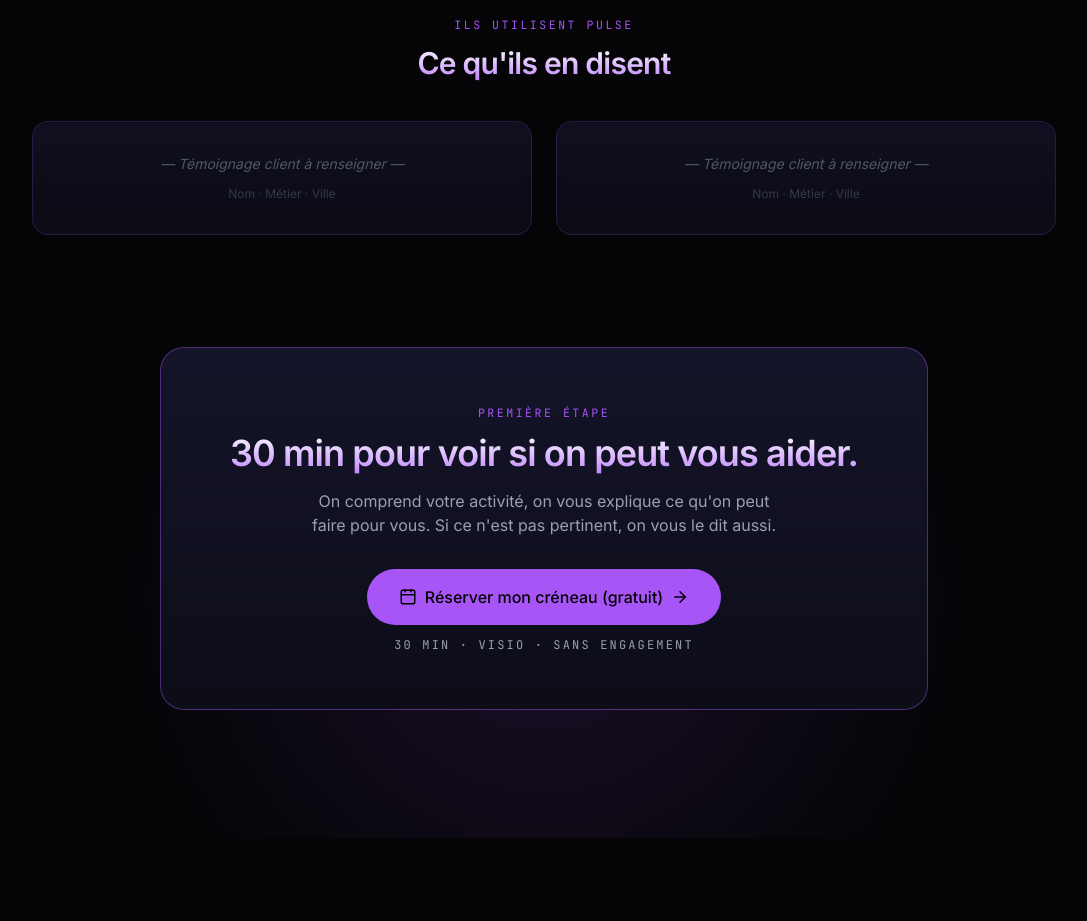
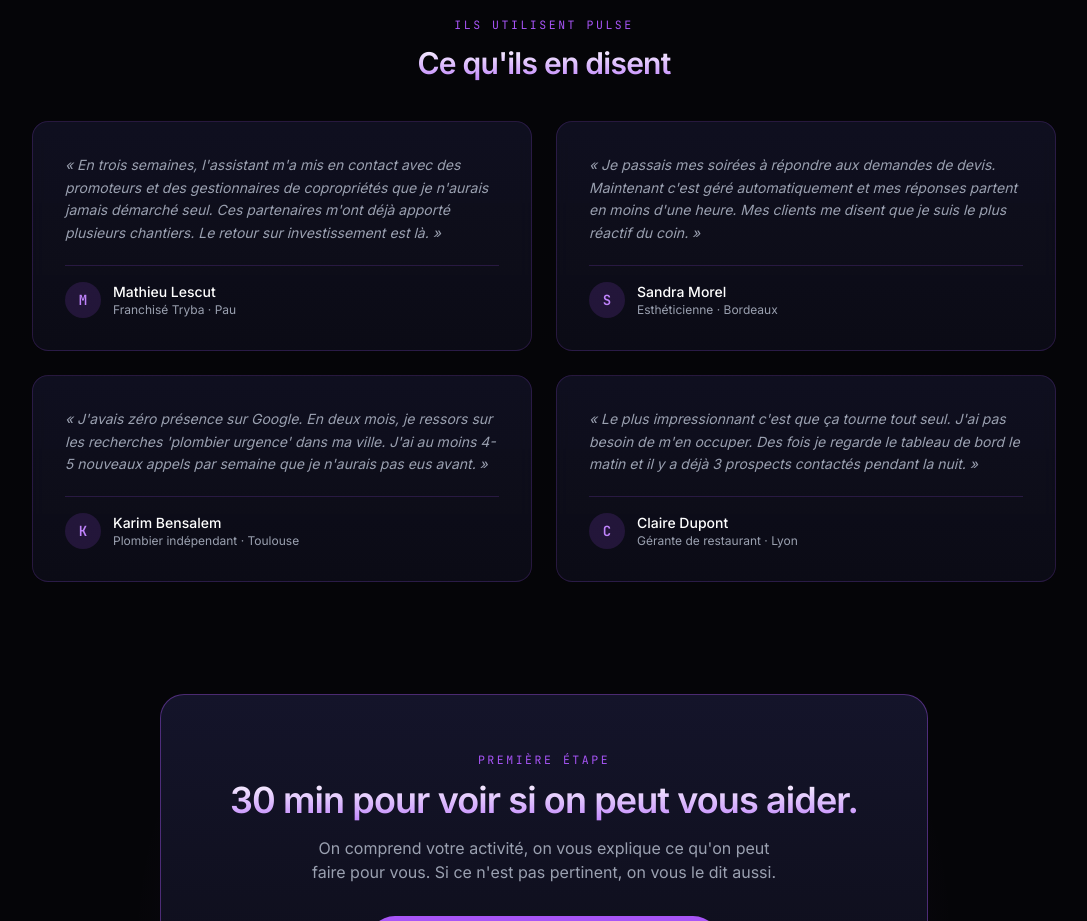
Before and after one commit to afontana33/smatchroom-pulse-vitrine, a Next.js app: page /commerces in a window 1280 px wide. Shown: the part 2380-3301 px from the top of the page, without its empty margins (96-1183 px from the left). Before the commit the page ends 3218 px from the top, so only its background shows below. Built offline with nearby package versions, Linux system fonts and the light colour scheme.

Commit message:
feat: témoignages clients page /commerces

```diff
--- a/src/app/commerces/page.jsx
+++ b/src/app/commerces/page.jsx
@@ -198,7 +198,7 @@ export default function CommercesPage() {
         </div>
       </section>
 
-      {/* Témoignages — placeholders */}
+      {/* Témoignages */}
       <section className="px-6 pb-28">
         <div className="mx-auto max-w-5xl">
           <div className="mb-10 text-center">
@@ -208,15 +208,39 @@ export default function CommercesPage() {
             </h2>
           </div>
           <div className="grid gap-6 md:grid-cols-2">
-            {[1, 2].map((i) => (
-              <div
-                key={i}
-                className="glass rounded-2xl border-2 border-dashed border-[var(--border-strong)] p-8 text-center"
-              >
-                <p className="text-sm italic text-[var(--muted)]/50">
-                  — Témoignage client à renseigner —
-                </p>
-                <p className="mt-3 text-xs text-[var(--muted)]/30">Nom · Métier · Ville</p>
+            {[
+              {
+                quote: "En trois semaines, l'assistant m'a mis en contact avec des promoteurs et des gestionnaires de copropriétés que je n'aurais jamais démarché seul. Ces partenaires m'ont déjà apporté plusieurs chantiers. Le retour sur investissement est là.",
+                name: "Mathieu Lescut",
+                role: "Franchisé Tryba · Pau",
+              },
+              {
+                quote: "Je passais mes soirées à répondre aux demandes de devis. Maintenant c'est géré automatiquement et mes réponses partent en moins d'une heure. Mes clients me disent que je suis le plus réactif du coin.",
+                name: "Sandra Morel",
+                role: "Esthéticienne · Bordeaux",
+              },
+              {
+                quote: "J'avais zéro présence sur Google. En deux mois, je ressors sur les recherches 'plombier urgence' dans ma ville. J'ai au moins 4-5 nouveaux appels par semaine que je n'aurais pas eus avant.",
+                name: "Karim Bensalem",
+                role: "Plombier indépendant · Toulouse",
+              },
+              {
+                quote: "Le plus impressionnant c'est que ça tourne tout seul. J'ai pas besoin de m'en occuper. Des fois je regarde le tableau de bord le matin et il y a déjà 3 prospects contactés pendant la nuit.",
+                name: "Claire Dupont",
+                role: "Gérante de restaurant · Lyon",
+              },
+            ].map(({ quote, name, role }) => (
+              <div key={name} className="glass rounded-2xl p-8">
+                <p className="text-sm leading-relaxed text-[var(--muted)] italic">« {quote} »</p>
+                <div className="mt-5 flex items-center gap-3 border-t border-[var(--border)] pt-4">
+                  <div className="flex h-9 w-9 items-center justify-center rounded-full bg-[var(--primary-soft)] font-mono text-sm font-semibold text-[var(--primary-hover)]">
+                    {name[0]}
+                  </div>
+                  <div>
+                    <p className="text-sm font-medium text-white">{name}</p>
+                    <p className="text-xs text-[var(--muted)]">{role}</p>
+                  </div>
+                </div>
               </div>
             ))}
           </div>
```
